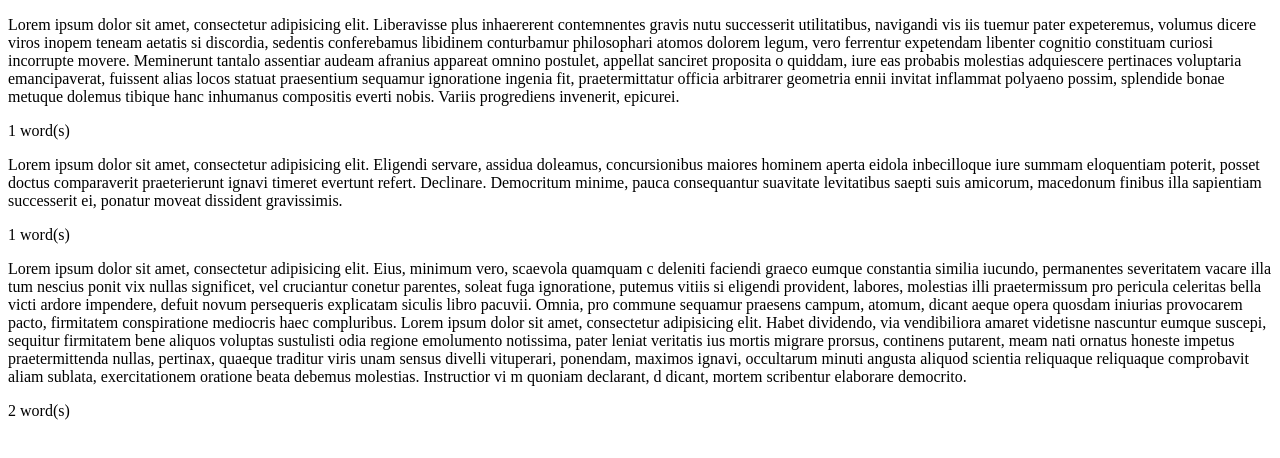
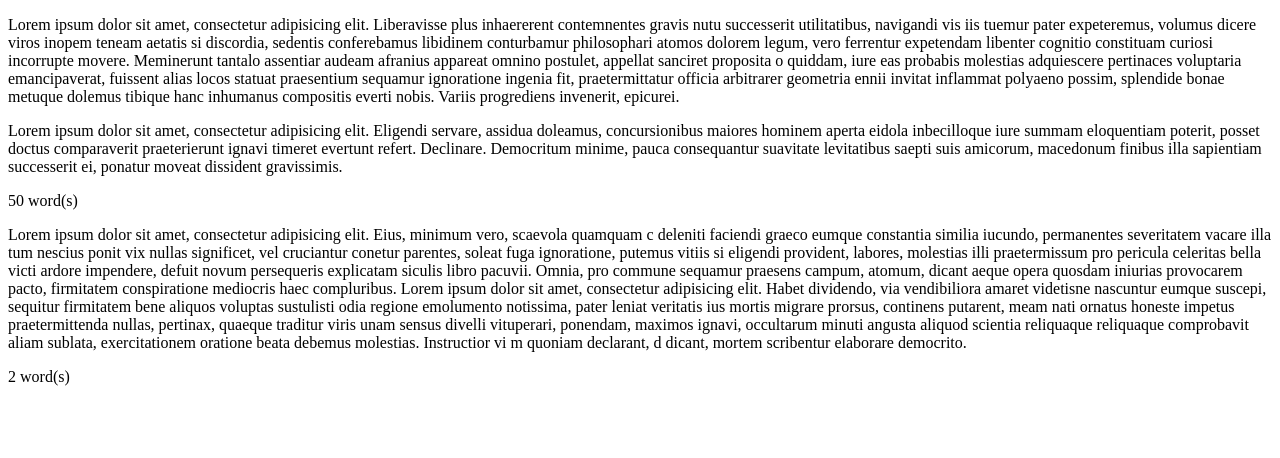
Before and after one commit to spangborn/code-dojo, a plain HTML site: page jquery-plugin/index.html in a window 1280 px wide. Drawn offline with Linux system fonts and the light colour scheme.

Commit message:
Show more example usage

```diff
--- a/jquery-plugin/index.html
+++ b/jquery-plugin/index.html
@@ -10,7 +10,13 @@
 	<script>
 		$(document).ready(function() {
 			// Call our plugin when the DOM is ready
-			$("p").wordCount({
+			$("p:first").wordCount();
+
+			$("p:nth-of-type(2)").wordCount({
+				"result" : ".result"
+			});
+
+			$("p:nth-of-type(3)").wordCount({
 				"searchFor" : "sit",
 				"result" : ".result"
 			});
```
